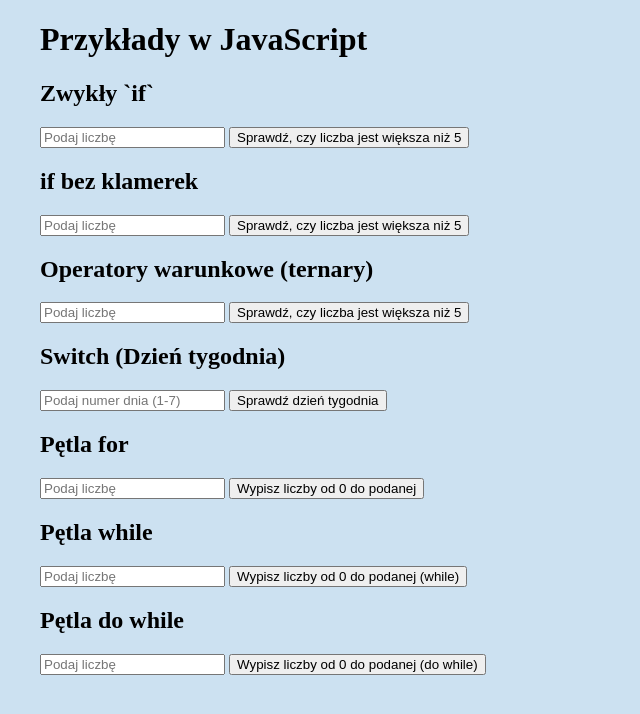
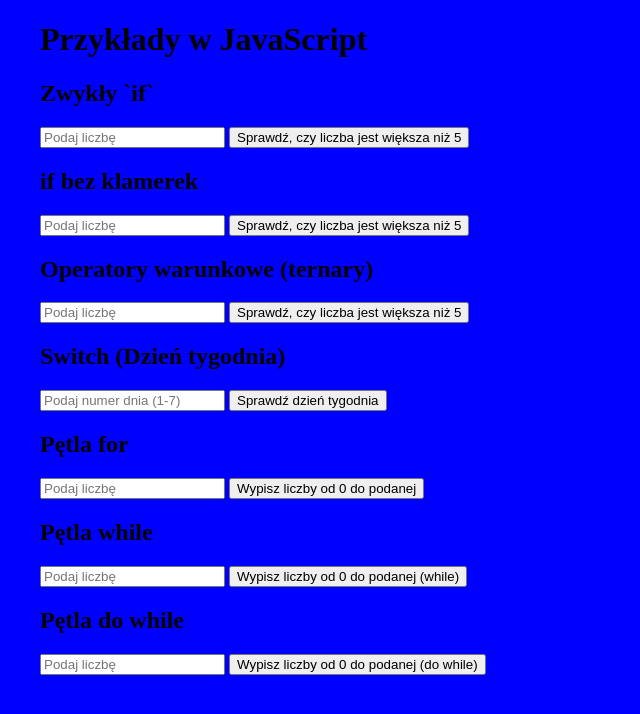
Before and after one commit to Ozgef/ozgef.github.io, a PHP site: page /inst-sterowania.html in a window 1280 px wide. Shown: the top 714 px of the page, without its empty margins (0-640 px from the left). Run offline with PHP 8.4, Linux system fonts and the light colour scheme.

Commit message:
Update stylek.css

```diff
--- a/stylek.css
+++ b/stylek.css
@@ -1,5 +1,5 @@
 html{
-  background-color: hsl(205, 57%, 75%, 0.5);
+  background-color: blue;
 }
 head{
   background-color: darkcyan;
```
